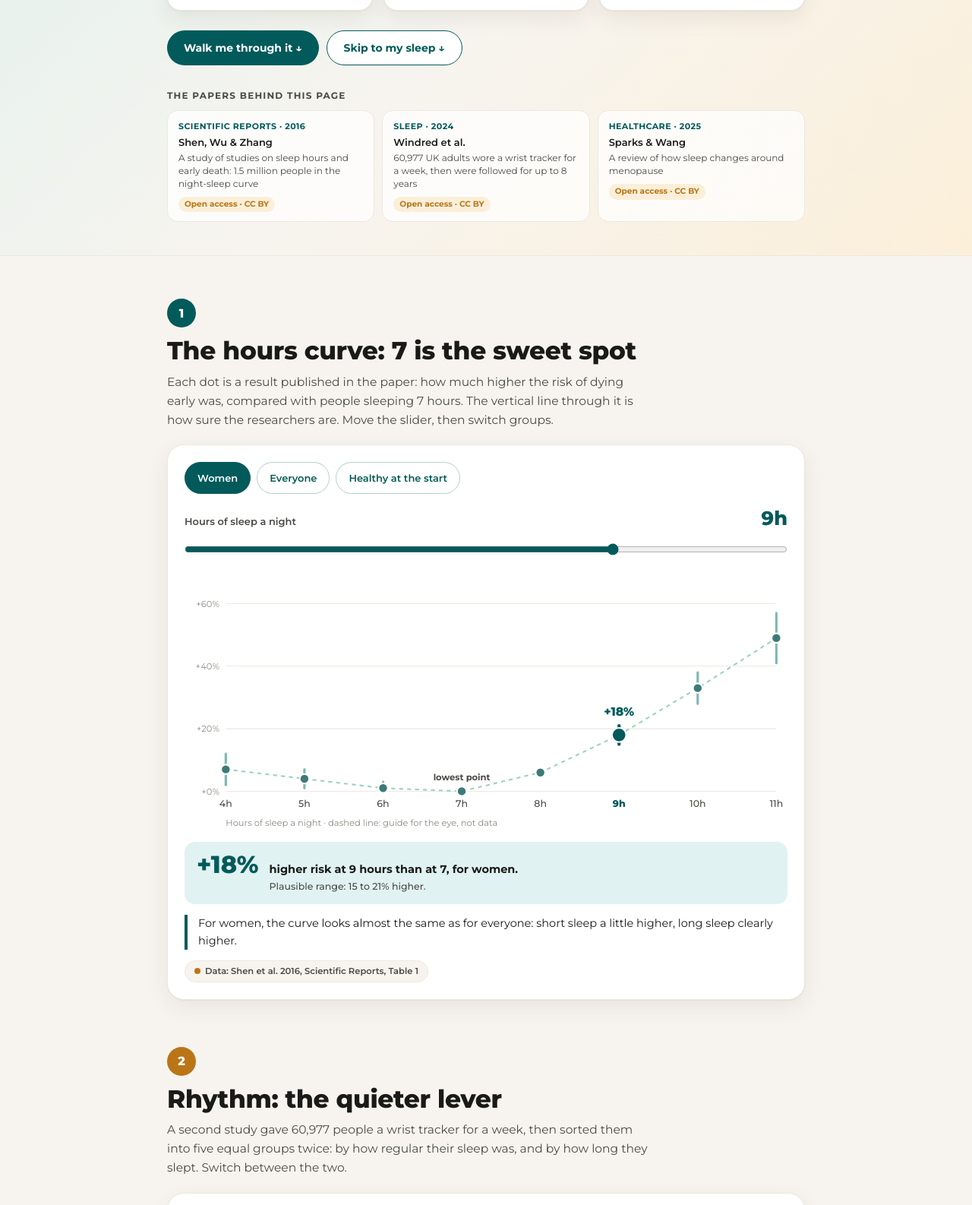
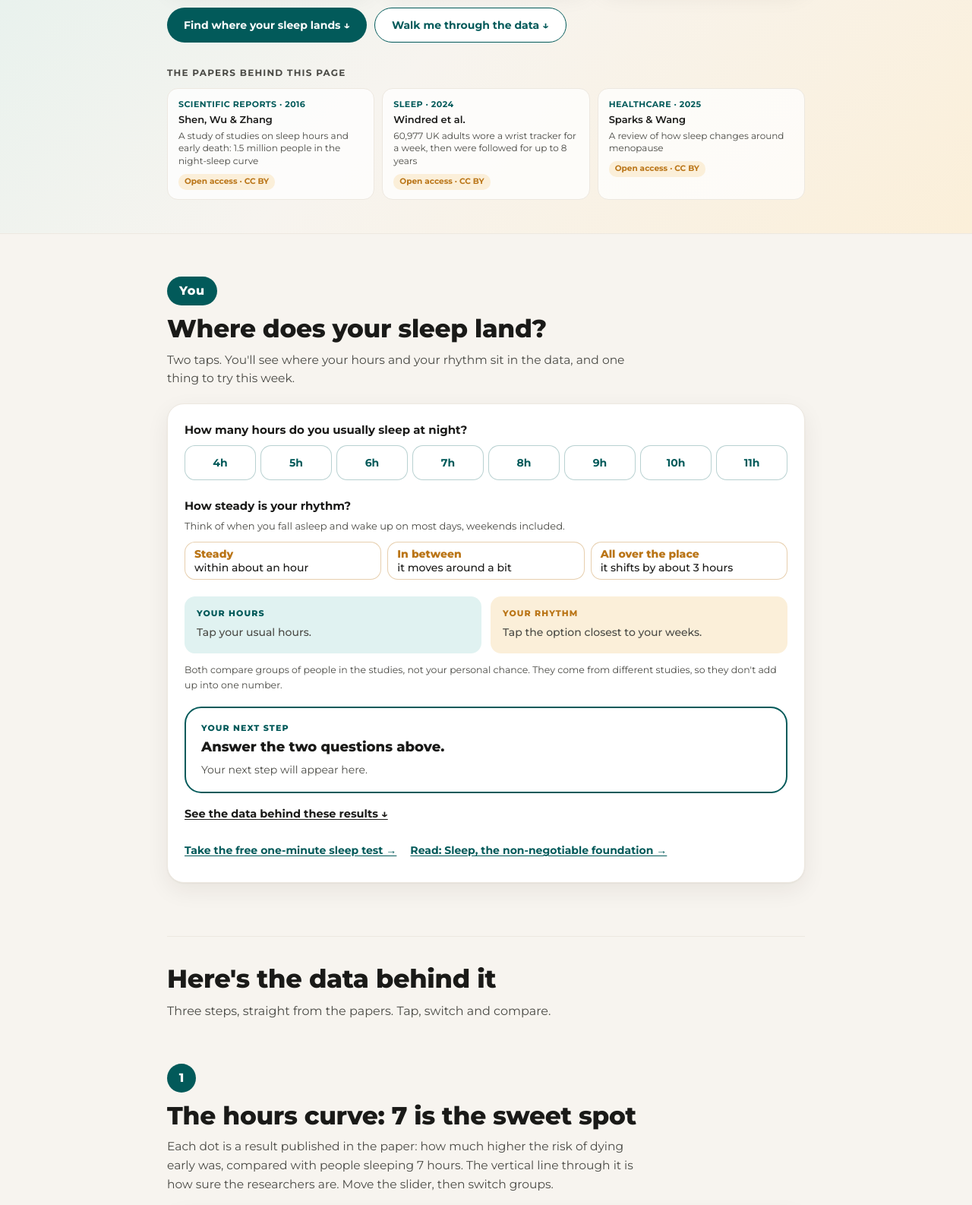
Before and after one commit to swissarmymaman-cpu/sam-tools, a plain HTML site: page lab-sleep/index.html in a window 1280 px wide. Shown: the part 582-2168 px from the top of the page at 76% size. Drawn offline with Linux system fonts and the light colour scheme.

Commit message:
Update index.html

```diff
--- a/lab-sleep/index.html
+++ b/lab-sleep/index.html
@@ -142,6 +142,11 @@ th{color:var(--ink-mid);font-weight:600}
 footer{text-align:center;margin-top:28px;padding:20px 0 40px;border-top:1px solid var(--cream-dark)}
 footer a{font-size:13px;font-weight:600;text-decoration:none}
 @media(prefers-reduced-motion:reduce){html{scroll-behavior:auto}*{transition:none!important}}
+.stepno.you{width:auto;min-width:38px;padding:0 16px;border-radius:999px;letter-spacing:.04em}
+.bridge{margin-top:64px;padding-top:36px;border-top:1px solid var(--cream-dark)}
+.bridge h2{font-size:clamp(1.5rem,3.4vw,2.1rem);font-weight:800;letter-spacing:-.01em;line-height:1.15}
+.bridge p{color:var(--ink-mid);margin-top:8px}
+.seedata{margin:16px 0 4px;font-weight:700;font-size:14.5px}.seedata a{color:inherit}
 </style>
 </head>
 <body>
@@ -165,7 +170,7 @@ footer a{font-size:13px;font-weight:600;text-decoration:none}
       <div class="stat" style="--c:var(--amber)"><div class="big" id="st2"></div><div class="lbl" data-t="st2"></div></div>
       <div class="stat" style="--c:var(--teal)"><div class="big" id="st3"></div><div class="lbl" data-t="st3"></div></div>
     </div>
-    <div class="ctas"><a class="cta primary" href="#s1" data-t="ctaWalk"></a><a class="cta ghost" href="#s4" data-t="ctaMine"></a></div>
+    <div class="ctas"><a class="cta primary" href="#s4" data-t="ctaMine"></a><a class="cta ghost" href="#s1" data-t="ctaWalk"></a></div>
     <div class="papers">
       <div class="papers-title" data-t="papersTitle"></div>
       <div class="papers-grid" id="papers"></div>
@@ -174,6 +179,32 @@ footer a{font-size:13px;font-weight:600;text-decoration:none}
 </header>
 
 <main class="wrap">
+  <section class="step" id="s4">
+    <div class="stepno you" data-t="youTag"></div>
+    <h2 data-t="s4H"></h2>
+    <p class="lead" data-t="s4Lead"></p>
+    <div class="panel">
+      <p class="q" id="q1" data-t="q1"></p>
+      <div class="hours" id="hours" role="group" aria-labelledby="q1"></div>
+      <p class="q" id="q2" data-t="q2"></p>
+      <p class="qhint" data-t="q2hint"></p>
+      <div class="rhythm" id="rhythm" role="group" aria-labelledby="q2"></div>
+      <div class="mine" aria-live="polite">
+        <div class="result"><div class="eb" id="m1eb"></div><div class="main" id="m1"></div><div class="sub" id="m1s"></div></div>
+        <div class="result amb"><div class="eb" data-t="m2eb"></div><div class="main" id="m2"></div><div class="sub" id="m2s"></div></div>
+      </div>
+      <p class="note" data-t="mineNote"></p>
+      <div class="next" aria-live="polite"><div class="eb" data-t="nextEb"></div><h3 id="nextH"></h3><p id="nextP"></p></div>
+      <p class="seedata"><a href="#s1" data-t="seeData"></a></p>
+      <div class="links">
+        <a href="https://tools.swissarmymum.com/sleep/" target="_blank" rel="noopener" data-t="lnkTest"></a>
+        <a href="https://www.swissarmymum.com/p/sleep" target="_blank" rel="noopener" data-t="lnkPost"></a>
+      </div>
+    </div>
+  </section>
+
+  <div class="bridge"><h2 data-t="dataH"></h2><p data-t="dataP"></p></div>
+
   <section class="step" id="s1">
     <div class="stepno">1</div>
     <h2 data-t="s1H"></h2>
@@ -213,28 +244,6 @@ footer a{font-size:13px;font-weight:600;text-decoration:none}
     <p class="punch" data-t="s3Punch"></p>
   </section>
 
-  <section class="step" id="s4">
-    <div class="stepno">4</div>
-    <h2 data-t="s4H"></h2>
-    <p class="lead" data-t="s4Lead"></p>
-    <div class="panel">
-      <p class="q" id="q1" data-t="q1"></p>
-      <div class="hours" id="hours" role="group" aria-labelledby="q1"></div>
-      <p class="q" id="q2" data-t="q2"></p>
-      <p class="qhint" data-t="q2hint"></p>
-      <div class="rhythm" id="rhythm" role="group" aria-labelledby="q2"></div>
-      <div class="mine" aria-live="polite">
-        <div class="result"><div class="eb" id="m1eb"></div><div class="main" id="m1"></div><div class="sub" id="m1s"></div></div>
-        <div class="result amb"><div class="eb" data-t="m2eb"></div><div class="main" id="m2"></div><div class="sub" id="m2s"></div></div>
-      </div>
-      <p class="note" data-t="mineNote"></p>
-      <div class="next" aria-live="polite"><div class="eb" data-t="nextEb"></div><h3 id="nextH"></h3><p id="nextP"></p></div>
-      <div class="links">
-        <a href="https://tools.swissarmymum.com/sleep/" target="_blank" rel="noopener" data-t="lnkTest"></a>
-        <a href="https://www.swissarmymum.com/p/sleep" target="_blank" rel="noopener" data-t="lnkPost"></a>
-      </div>
-    </div>
-  </section>
 
   <div class="sub-card">
     <div class="sub-title" data-t="subTitle"></div>
@@ -289,13 +298,13 @@ const num=s=>big(String(s).replace(/[^\d]/g,""));
 const T={
 en:{
   area:"Sleep",langBtn:"ES",
-  eyebrow:"SAM Lab · real data from 3 open-access papers",
+  eyebrow:"SAM Lab · a lab for your own habits",
   h1:'Sleep: is it <span class="g">how long</span>, or <span class="a">how steady</span>?',
-  heroLead:"Your body keeps a timetable, not a bank account. We took the numbers straight from three peer-reviewed papers and turned them into something you can play with. Same data the researchers published. Nothing smoothed, nothing invented.",
+  heroLead:"Your body keeps a timetable, not a bank account. Two taps show where your sleep lands in three open-access papers, and one thing to try this week. Then explore the data behind it.",
   st1:"higher risk of dying early at 9 hours than at 7, in women",
   st2:"lower risk for the steadiest sleepers than for the least steady",
   st3:"people behind the hours curve, from 25 long-term studies",
-  ctaWalk:"Walk me through it ↓", ctaMine:"Skip to my sleep ↓",
+  ctaWalk:"Walk me through the data ↓", youTag:"You", seeData:"See the data behind these results ↓", dataH:"Here's the data behind it", dataP:"Three steps, straight from the papers. Tap, switch and compare.", ctaMine:"Find where your sleep lands ↓",
   papersTitle:"The papers behind this page",
   papers:[
     ["Scientific Reports · 2016","Shen, Wu & Zhang","A study of studies on sleep hours and early death: 1.5 million people in the night-sleep curve"],
@@ -386,13 +395,13 @@ ${numbersTable()}
 },
 es:{
   area:"Sueño",langBtn:"EN",
-  eyebrow:"SAM Lab · datos reales de 3 artículos en acceso abierto",
+  eyebrow:"SAM Lab · un laboratorio para tus propios hábitos",
   h1:'Sueño: ¿importa <span class="g">cuánto</span> o <span class="a">cuándo</span>?',
-  heroLead:"Tu cuerpo funciona con un horario, no con una cuenta de ahorro. Hemos tomado las cifras directamente de tres artículos científicos revisados por pares y las hemos convertido en algo con lo que puedes jugar. Los mismos datos que publicaron los investigadores. Nada suavizado, nada inventado.",
+  heroLead:"Tu cuerpo funciona con un horario, no con una cuenta de ahorro. Con dos toques ves dónde cae tu sueño en tres artículos en acceso abierto, y una cosa que probar esta semana. Después, explora los datos que hay detrás.",
   st1:"más riesgo de morir antes de tiempo con 9 horas que con 7, en mujeres",
   st2:"menos riesgo para quienes duermen con el ritmo más regular frente al más irregular",
   st3:"personas detrás de la curva de horas, de 25 estudios a largo plazo",
-  ctaWalk:"Explícamelo paso a paso ↓", ctaMine:"Ir a mi sueño ↓",
+  ctaWalk:"Explícame los datos ↓", youTag:"Tú", seeData:"Mira los datos detrás de estos resultados ↓", dataH:"Los datos que hay detrás", dataP:"Tres pasos, directamente de los artículos. Toca, cambia y compara.", ctaMine:"Descubre dónde cae tu sueño ↓",
   papersTitle:"Los artículos detrás de esta página",
   papers:[
     ["Scientific Reports · 2016","Shen, Wu y Zhang","Un estudio de estudios sobre horas de sueño y muerte prematura: 1,5 millones de personas en la curva del sueño nocturno"],
```
